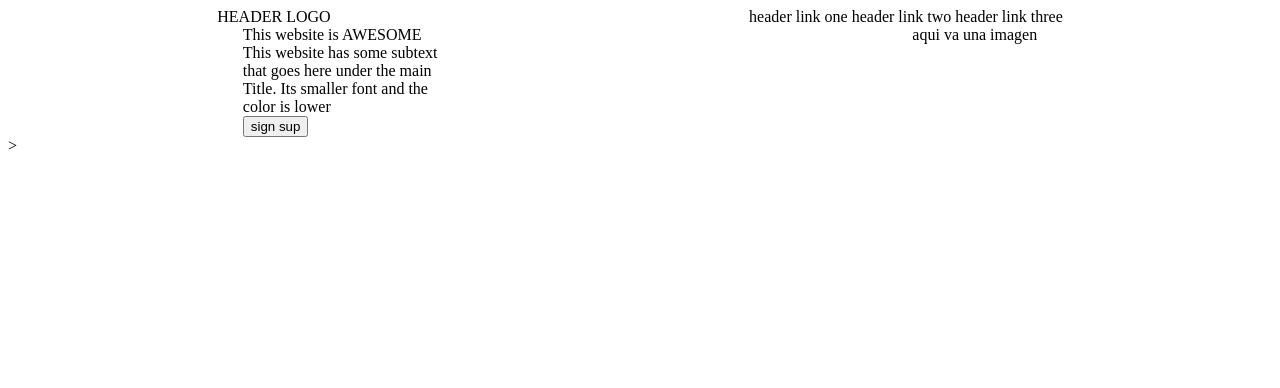
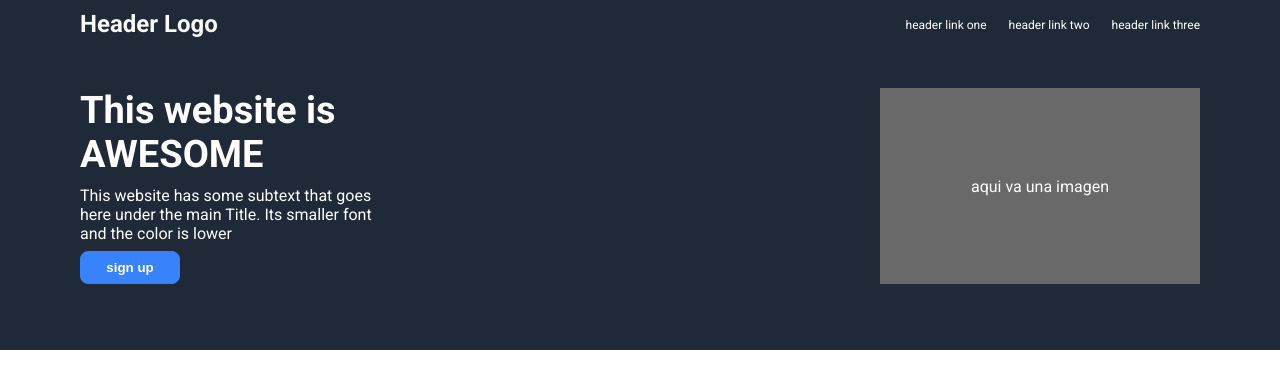
Before and after one commit to rclarkf/landing_page, a plain HTML site: page index.html in a window 1280 px wide. Drawn offline with Linux system fonts and the light colour scheme.

Commit message:
header listo ojo pendiente de revisar flex:1 o auto

```diff
--- a/index.html
+++ b/index.html
@@ -11,27 +11,27 @@
     <header>
     <div class="header">
         <div class="logoylinks">
-            <div class="logo">HEADER LOGO</div>
+            <div class="logo">Header Logo</div>
             <div class="links">
-                <a>header link one</a>
-                <a>header link two</a>
-                <a>header link three</a>
+                <a href="google.com">header link one</a>
+                <a href="google.com">header link two</a>
+                <a href="google.com">header link three</a>
             </div>
         </div>
         <div class="signupandimage">
             <div class="signup">
-                <div>This website is AWESOME</div>
-                <div>This website has some subtext that goes here under
+                <div class="titulo">This website is AWESOME</div>
+                <div class="mensaje">This website has some subtext that goes here under
                     the main Title. Its smaller font and the color is lower
                 </div>
-                <div><button>sign sup</button></div>
+                <div><button class="boton">sign up</button></div>
             </div>
             <div class="image">
                 aqui va una imagen
             </div>
         </div>
 
-    </div>>
+    </div>
     </header>
 
 
--- a/style.css
+++ b/style.css
@@ -1,18 +1,62 @@
+@import url('https://fonts.googleapis.com/css2?family=Roboto:wght@400;700&display=swap');
+
+body {
+font-family:Roboto, sans-serif;
+margin: 0;
+}
 .header {
+    font-family:Roboto, sans-serif;
     display: flex;
     flex-direction: column;
+    background-color: #1F2937;
+    color: white;
+    height: 300px;
+    padding: 10px 80px 40px;
+    flex:1;
+    margin: 0;
 }
 
 .logoylinks {
     display: flex;
-    justify-content: space-around;
+    justify-content: space-between;
+    flex:1;
 }
 
 .signupandimage {
 
     display: flex;
-    justify-content: space-around;
+    justify-content: space-between;
+    padding: 50px 0;
 
+}
+
+.logo{
+    font-weight: bold;
+    font-size: 24px;
+    color: #f9faf8;
+
+}
+.links{
+    width: 420px;
+    font-size: 12px;
+    display: flex;
+    flex-wrap: nowrap;
+    gap:22px;
+    justify-content: flex-end;
+    padding-top: 8px;
+}
+a {
+
+    color: white;
+    text-decoration:none;
+
+
+  }
+
+.titulo{
+    font-weight: 900;
+    font-size: 38px;
+    padding-bottom: 10px;
 
 }
 
@@ -20,6 +64,29 @@
 
     display: flex;
     flex-direction: column;
-    width: 200px;
+    width: 300px;
+    justify-content: space-around;
+
 
 }
+.mensaje{
+    padding-bottom: 8px;
+}
+
+.image {
+    background-color: dimgrey;
+    width: 320px;
+    display: flex;
+    justify-content: center;
+    align-items: center;
+
+}
+button {
+    background: #3882fc;
+    border: 1px solid #3882fc;
+    color: white;
+    padding: 8px 16px;
+    border-radius: 8px;
+    font-weight: bold;
+    width: 100px;
+  }
```
Also changed, not shown: colors_and_stuff.png (added), odin-project.png (added).
